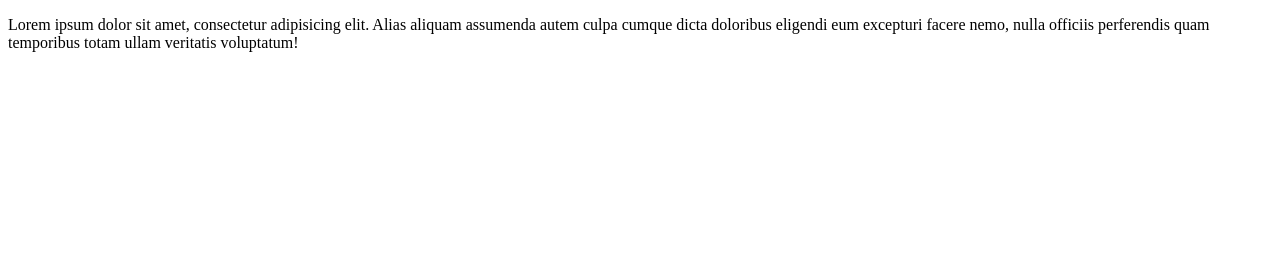
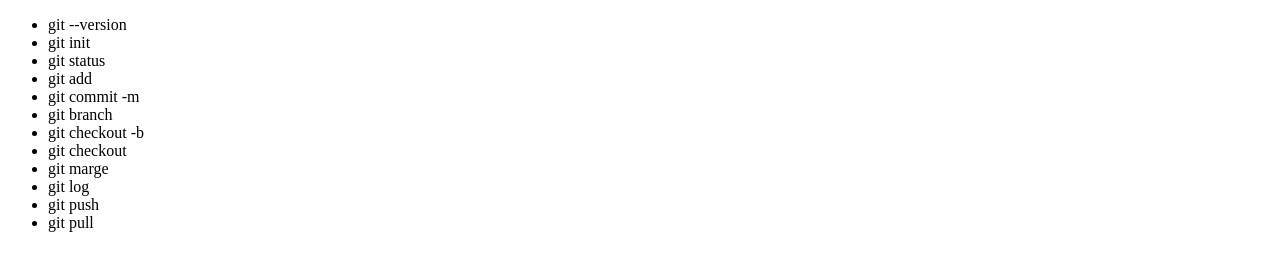
Before and after one commit to CoffeeMensch/Hillel-home-work-task-10, a plain HTML site: page index.html in a window 1280 px wide. Drawn offline with Linux system fonts and the light colour scheme.

Commit message:
Add list of git commands

```diff
--- a/index.html
+++ b/index.html
@@ -4,11 +4,20 @@
     <meta charset="UTF-8">
     <title>Title</title>
 </head>
-<body>
-    <p>
-        Lorem ipsum dolor sit amet, consectetur adipisicing elit.
-        Alias aliquam assumenda autem culpa cumque dicta doloribus eligendi eum excepturi facere nemo,
-        nulla officiis perferendis quam temporibus totam ullam veritatis voluptatum!
-    </p>
-</body>
+    <body>
+        <ul>
+            <li>git --version</li>
+            <li>git init</li>
+            <li>git status</li>
+            <li>git add</li>
+            <li>git commit -m</li>
+            <li>git branch</li>
+            <li>git checkout -b</li>
+            <li>git checkout</li>
+            <li>git marge</li>
+            <li>git log</li>
+            <li>git push</li>
+            <li>git pull</li>
+        </ul>
+    </body>
 </html>
```
